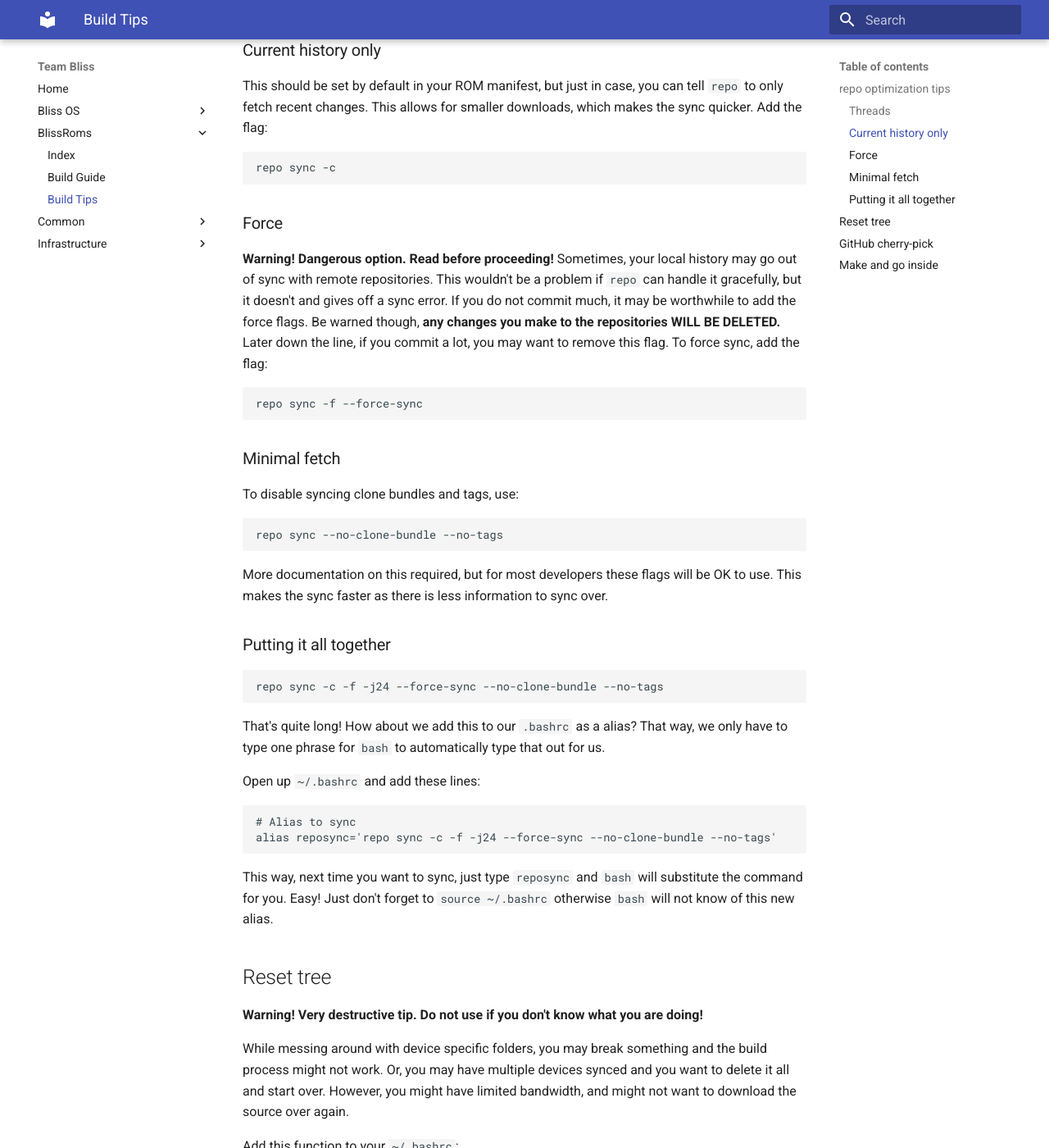
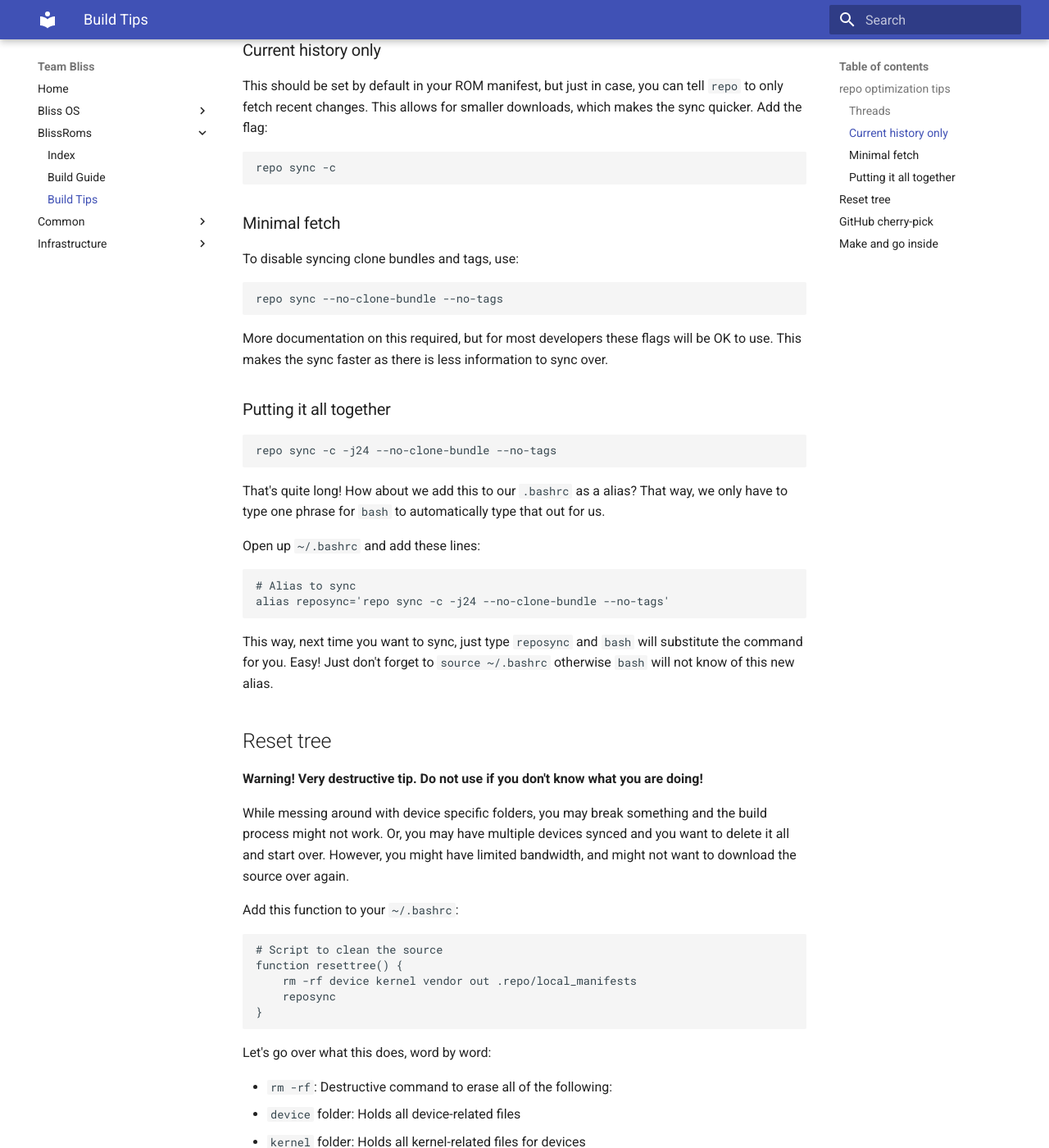
Before and after one commit to BlissRoms/Documentation-old, an MkDocs documentation site: the page built from docs/BlissRoms/build-tips.md, in a window 1280 px wide and 1400 px high, scrolled down 461 px. Shown: the whole window at 82% size. Built offline with MkDocs 1.6.1 and Material for MkDocs 9.7.7, drawn with Linux system fonts in a browser that asks for light colours.

Commit message:
BlissRoms: Remove deprecated `-f/--force-sync` flags
These options were recently deprecated, and now these flags are the
default. Remove them from the guide as they are redundant.

Change-Id: I3fca77d5b5943e1bbfc4159d974a848ae4561f72

```diff
--- a/docs/BlissRoms/build-tips.md
+++ b/docs/BlissRoms/build-tips.md
@@ -16,12 +16,6 @@ This should be set by default in your ROM manifest, but just in case, you can te
 
     repo sync -c
 
-### Force
-
-**Warning! Dangerous option. Read before proceeding!** Sometimes, your local history may go out of sync with remote repositories. This wouldn't be a problem if `repo` can handle it gracefully, but it doesn't and gives off a sync error. If you do not commit much, it may be worthwhile to add the force flags. Be warned though, **any changes you make to the repositories WILL BE DELETED.** Later down the line, if you commit a lot, you may want to remove this flag. To force sync, add the flag:
-
-    repo sync -f --force-sync
-
 ### Minimal fetch
 
 To disable syncing clone bundles and tags, use:
@@ -32,14 +26,14 @@ More documentation on this required, but for most developers these flags will be
 
 ### Putting it all together
 
-    repo sync -c -f -j24 --force-sync --no-clone-bundle --no-tags
+    repo sync -c -j24 --no-clone-bundle --no-tags
 
 That's quite long! How about we add this to our `.bashrc` as a alias? That way, we only have to type one phrase for `bash` to automatically type that out for us.
 
 Open up `~/.bashrc` and add these lines:
 
     # Alias to sync
-    alias reposync='repo sync -c -f -j24 --force-sync --no-clone-bundle --no-tags'
+    alias reposync='repo sync -c -j24 --no-clone-bundle --no-tags'
 
 This way, next time you want to sync, just type `reposync` and `bash` will substitute the command for you. Easy! Just don't forget to `source ~/.bashrc` otherwise `bash` will not know of this new alias.
 
```
